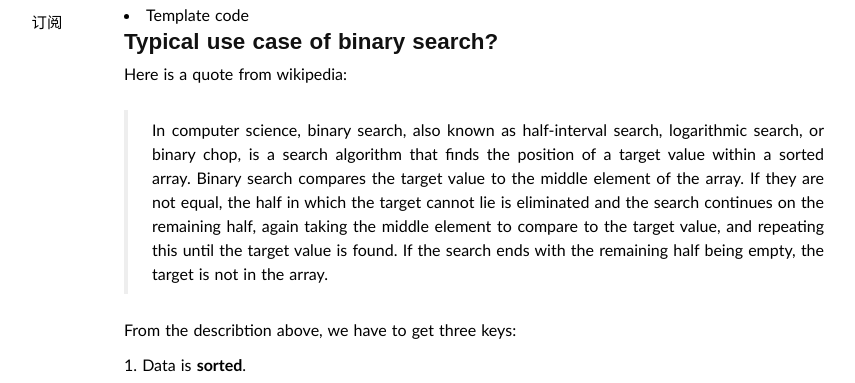
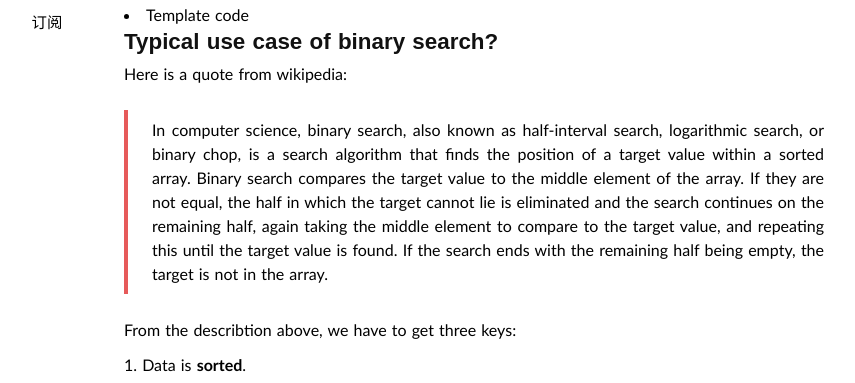
Before and after one commit to goingeast/goingeast.github.io, a Jekyll site: the page built from _posts/2019-06-20-Binary-Search.md, in a window 1280 px wide. Shown: the part 287-670 px from the top of the page, without its empty margins (166-1021 px from the left). Built offline with Jekyll 4.4.1, drawn with Linux system fonts in a browser that asks for light colours; our own code applies the rules of GitHub Pages for plain Markdown files.

Commit message:
Update style.css

```diff
--- a/media/css/style.css
+++ b/media/css/style.css
@@ -27,7 +27,7 @@ li{padding:.2em 0;}
 ol,ul{list-style-position:inside;}
 ol ul, ul ol, ul ul, ol ol {margin-left:1em;}
 pre code{margin:1em 0;font-size:13px;line-height:1.6;display:block;overflow:auto;}
-blockquote{display:block;text-align:justify;border-left:4px solid #eeeeee;}
+blockquote{display:block;text-align:justify;border-left:4px solid #e65a5a;}
 blockquote{margin:1em 0em;padding-left:1.5em;}
 blockquote p{margin:0;padding:.5em 0;}
 #container{width:700px;margin:2em auto;display:block;padding:0 2em;}
```
